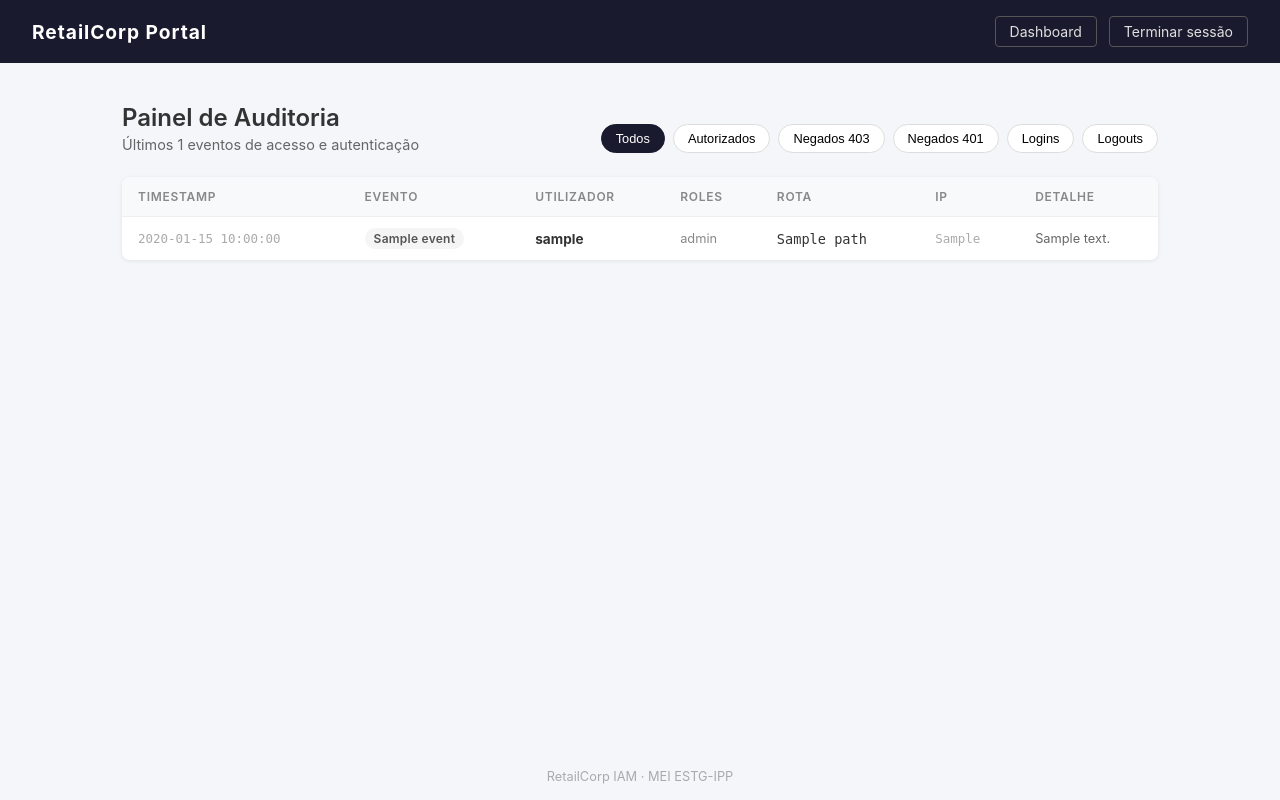
After one commit to zye04/mei-gi-keycloak-iam, a FastAPI app: template app/templates/audit.html in a window 1280 px wide. The commit adds this page. Run offline with FastAPI, Linux system fonts and the light colour scheme; the template is opened without the code that fills it: most values are stand-ins (such as "Sample title", 1, 10 or a date in 2020); parts of the project's set-up code (start-up, migrations or seed data) failed here and were passed over.

Commit message:
feat(fase4): audit logger, painel de auditoria e integração de eventos
Implementa o sistema de auditoria da aplicação (issues #21 e #22).

Alterações:
- app/audit.py — módulo central com logger JSON rotativo (/app/logs/audit.log)
- app/auth.py — regista ACCESS_GRANTED, ACCESS_DENIED_401 e ACCESS_DENIED_403 no require_role
- app/routers/auth.py — regista LOGIN e LOGOUT nos endpoints de sessão
- app/routers/audit.py — GET /admin/audit acessível apenas ao role admin
- app/templates/audit.html — painel visual com filtros por tipo de evento
- app/templates/dashboard.html — link "Painel de Auditoria" visível só para admin

Eventos registados pelo Keycloak verificados e ativos (issue #23):
LOGIN, LOGIN_ERROR, CODE_TO_TOKEN, UPDATE_PASSWORD, UPDATE_TOTP

Closes #21, #22, #23

```diff
--- /dev/null
+++ b/app/audit.py
@@ -0,0 +1,67 @@
+import json
+import logging
+from datetime import datetime, timezone
+from logging.handlers import RotatingFileHandler
+from pathlib import Path
+
+LOG_DIR = Path("/app/logs")
+LOG_FILE = LOG_DIR / "audit.log"
+
+# Tipos de evento
+ACCESS_GRANTED      = "ACCESS_GRANTED"
+ACCESS_DENIED_401   = "ACCESS_DENIED_401"
+ACCESS_DENIED_403   = "ACCESS_DENIED_403"
+LOGIN               = "LOGIN"
+LOGOUT              = "LOGOUT"
+
+
+def _setup_logger() -> logging.Logger:
+    LOG_DIR.mkdir(parents=True, exist_ok=True)
+    handler = RotatingFileHandler(
+        LOG_FILE, maxBytes=1_000_000, backupCount=3, encoding="utf-8"
+    )
+    handler.setFormatter(logging.Formatter("%(message)s"))
+    logger = logging.getLogger("retailcorp.audit")
+    logger.setLevel(logging.INFO)
+    if not logger.handlers:
+        logger.addHandler(handler)
+    logger.propagate = False
+    return logger
+
+
+_logger = _setup_logger()
+
+
+def log_event(
+    event_type: str,
+    username: str,
+    path: str,
+    ip: str,
+    roles: list | None = None,
+    detail: str | None = None,
+) -> None:
+    entry = {
+        "timestamp": datetime.now(timezone.utc).isoformat(),
+        "event": event_type,
+        "username": username,
+        "roles": roles or [],
+        "path": path,
+        "ip": ip,
+    }
+    if detail:
+        entry["detail"] = detail
+    _logger.info(json.dumps(entry, ensure_ascii=False))
+
+
+def read_events(n: int = 100) -> list[dict]:
+    """Retorna os últimos N eventos, do mais recente para o mais antigo."""
+    if not LOG_FILE.exists():
+        return []
+    lines = LOG_FILE.read_text(encoding="utf-8").strip().splitlines()
+    events = []
+    for line in lines:
+        try:
+            events.append(json.loads(line))
+        except json.JSONDecodeError:
+            pass
+    return list(reversed(events[-n:]))
--- a/app/main.py
+++ b/app/main.py
@@ -7,6 +7,7 @@ from auth import oauth  # noqa: F401 — registo do cliente OIDC
 from routers.auth import router as auth_router
 from routers.modules import router as modules_router
 from routers.jml import router as jml_router
+from routers.audit import router as audit_router
 
 app = FastAPI(title="RetailCorp Portal")
 
@@ -28,6 +29,7 @@ app.add_middleware(
 app.include_router(auth_router)
 app.include_router(modules_router)
 app.include_router(jml_router)
+app.include_router(audit_router)
 
 
 @app.get("/")
--- /dev/null
+++ b/app/templates/audit.html
@@ -0,0 +1,248 @@
+<!DOCTYPE html>
+<html lang="pt">
+<head>
+  <meta charset="UTF-8" />
+  <meta name="viewport" content="width=device-width, initial-scale=1.0"/>
+  <title>RetailCorp · Auditoria</title>
+  <style>
+    * { box-sizing: border-box; margin: 0; padding: 0; }
+
+    body {
+      font-family: -apple-system, BlinkMacSystemFont, "Segoe UI", sans-serif;
+      background: #f4f6f9;
+      color: #333;
+      min-height: 100vh;
+      display: flex;
+      flex-direction: column;
+    }
+
+    header {
+      background: #1a1a2e;
+      color: #fff;
+      padding: 16px 32px;
+      display: flex;
+      justify-content: space-between;
+      align-items: center;
+    }
+
+    header h1 { font-size: 1.2rem; letter-spacing: 0.05em; }
+
+    header nav { display: flex; gap: 12px; }
+
+    header a {
+      color: #e0e0e0;
+      text-decoration: none;
+      font-size: 0.875rem;
+      border: 1px solid #555;
+      padding: 6px 14px;
+      border-radius: 4px;
+      transition: background 0.2s;
+    }
+
+    header a:hover { background: #333; }
+
+    main {
+      flex: 1;
+      padding: 40px 32px;
+      max-width: 1100px;
+      width: 100%;
+      margin: 0 auto;
+    }
+
+    .page-header {
+      display: flex;
+      justify-content: space-between;
+      align-items: flex-end;
+      margin-bottom: 24px;
+    }
+
+    .page-header h2 { font-size: 1.5rem; font-weight: 600; }
+    .page-header p  { color: #666; font-size: 0.9rem; margin-top: 4px; }
+
+    .filters {
+      display: flex;
+      gap: 8px;
+    }
+
+    .filter-btn {
+      padding: 6px 14px;
+      border: 1px solid #ddd;
+      border-radius: 20px;
+      background: #fff;
+      font-size: 0.8rem;
+      cursor: pointer;
+      transition: all 0.15s;
+    }
+
+    .filter-btn:hover, .filter-btn.active {
+      background: #1a1a2e;
+      color: #fff;
+      border-color: #1a1a2e;
+    }
+
+    .card {
+      background: #fff;
+      border-radius: 8px;
+      box-shadow: 0 1px 4px rgba(0,0,0,0.08);
+      overflow: hidden;
+    }
+
+    .empty {
+      padding: 48px;
+      text-align: center;
+      color: #aaa;
+      font-size: 0.9rem;
+    }
+
+    table {
+      width: 100%;
+      border-collapse: collapse;
+      font-size: 0.85rem;
+    }
+
+    thead {
+      background: #f8f9fb;
+      border-bottom: 1px solid #eee;
+    }
+
+    th {
+      padding: 12px 16px;
+      text-align: left;
+      font-size: 0.75rem;
+      text-transform: uppercase;
+      letter-spacing: 0.06em;
+      color: #888;
+      font-weight: 600;
+    }
+
+    td {
+      padding: 11px 16px;
+      border-bottom: 1px solid #f4f4f4;
+      vertical-align: middle;
+    }
+
+    tr:last-child td { border-bottom: none; }
+    tr:hover td { background: #fafafa; }
+
+    .badge {
+      display: inline-block;
+      padding: 3px 9px;
+      border-radius: 20px;
+      font-size: 0.75rem;
+      font-weight: 600;
+      letter-spacing: 0.02em;
+      white-space: nowrap;
+    }
+
+    .badge-granted { background: #e8f5e9; color: #2e7d32; }
+    .badge-401     { background: #fff8e1; color: #f57f17; }
+    .badge-403     { background: #fce4ec; color: #c62828; }
+    .badge-login   { background: #e3f2fd; color: #1565c0; }
+    .badge-logout  { background: #f3e5f5; color: #6a1b9a; }
+    .badge-other   { background: #f5f5f5; color: #555; }
+
+    .roles-cell { color: #888; font-size: 0.8rem; }
+
+    .ts { color: #aaa; font-size: 0.78rem; font-family: monospace; }
+
+    .detail-cell { color: #666; font-size: 0.8rem; max-width: 260px; }
+
+    footer {
+      text-align: center;
+      padding: 16px;
+      font-size: 0.8rem;
+      color: #aaa;
+    }
+  </style>
+</head>
+<body>
+
+  <header>
+    <h1>RetailCorp Portal</h1>
+    <nav>
+      <a href="/dashboard">Dashboard</a>
+      <a href="/logout">Terminar sessão</a>
+    </nav>
+  </header>
+
+  <main>
+    <div class="page-header">
+      <div>
+        <h2>Painel de Auditoria</h2>
+        <p>Últimos {{ events|length }} eventos de acesso e autenticação</p>
+      </div>
+      <div class="filters">
+        <button class="filter-btn active" onclick="filter('ALL', this)">Todos</button>
+        <button class="filter-btn" onclick="filter('ACCESS_GRANTED', this)">Autorizados</button>
+        <button class="filter-btn" onclick="filter('ACCESS_DENIED_403', this)">Negados 403</button>
+        <button class="filter-btn" onclick="filter('ACCESS_DENIED_401', this)">Negados 401</button>
+        <button class="filter-btn" onclick="filter('LOGIN', this)">Logins</button>
+        <button class="filter-btn" onclick="filter('LOGOUT', this)">Logouts</button>
+      </div>
+    </div>
+
+    <div class="card">
+      {% if events %}
+      <table id="audit-table">
+        <thead>
+          <tr>
+            <th>Timestamp</th>
+            <th>Evento</th>
+            <th>Utilizador</th>
+            <th>Roles</th>
+            <th>Rota</th>
+            <th>IP</th>
+            <th>Detalhe</th>
+          </tr>
+        </thead>
+        <tbody>
+          {% for e in events %}
+          <tr data-event="{{ e.event }}">
+            <td class="ts">{{ e.timestamp }}</td>
+            <td>
+              {% if e.event == "ACCESS_GRANTED" %}
+                <span class="badge badge-granted">GRANTED</span>
+              {% elif e.event == "ACCESS_DENIED_401" %}
+                <span class="badge badge-401">401</span>
+              {% elif e.event == "ACCESS_DENIED_403" %}
+                <span class="badge badge-403">403</span>
+              {% elif e.event == "LOGIN" %}
+                <span class="badge badge-login">LOGIN</span>
+              {% elif e.event == "LOGOUT" %}
+                <span class="badge badge-logout">LOGOUT</span>
+              {% else %}
+                <span class="badge badge-other">{{ e.event }}</span>
+              {% endif %}
+            </td>
+            <td><strong>{{ e.username }}</strong></td>
+            <td class="roles-cell">
+              {% set visible = e.roles | reject("in", ["default-roles-retailcorp","offline_access","uma_authorization"]) | list %}
+              {{ visible | join(", ") if visible else "—" }}
+            </td>
+            <td><code>{{ e.path }}</code></td>
+            <td class="ts">{{ e.ip }}</td>
+            <td class="detail-cell">{{ e.detail if e.detail else "—" }}</td>
+          </tr>
+          {% endfor %}
+        </tbody>
+      </table>
+      {% else %}
+      <div class="empty">Nenhum evento registado ainda. Faz login e acede a rotas protegidas para gerar eventos.</div>
+      {% endif %}
+    </div>
+  </main>
+
+  <footer>RetailCorp IAM · MEI ESTG-IPP</footer>
+
+  <script>
+    function filter(type, btn) {
+      document.querySelectorAll(".filter-btn").forEach(b => b.classList.remove("active"));
+      btn.classList.add("active");
+      document.querySelectorAll("#audit-table tbody tr").forEach(row => {
+        row.style.display = (type === "ALL" || row.dataset.event === type) ? "" : "none";
+      });
+    }
+  </script>
+
+</body>
+</html>
--- a/app/templates/dashboard.html
+++ b/app/templates/dashboard.html
@@ -163,6 +163,12 @@
           <span class="label">Gestão de identidades</span>
           <span class="value"><a href="/jml" style="color:#1a1a2e;font-weight:500;">Painel JML →</a></span>
         </div>
+        {% if "admin" in user.realm_access.roles %}
+        <div class="field">
+          <span class="label">Registos de auditoria</span>
+          <span class="value"><a href="/admin/audit" style="color:#1a1a2e;font-weight:500;">Painel de Auditoria →</a></span>
+        </div>
+        {% endif %}
       </div>
       {% endif %}
 
```
Also changed, not shown: app/auth.py (+7 -9 lines), app/routers/audit.py (added, +27 -0 lines), app/routers/auth.py (+9 -0 lines), 1 other file.
